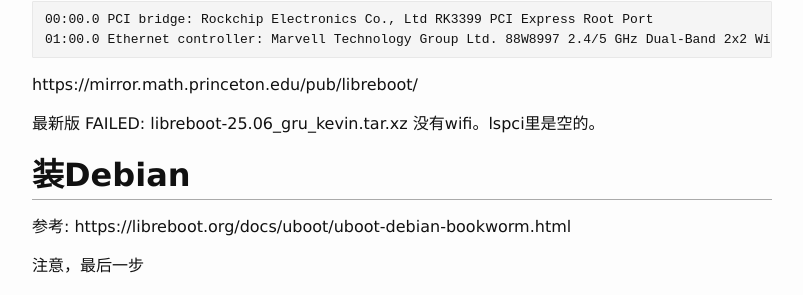
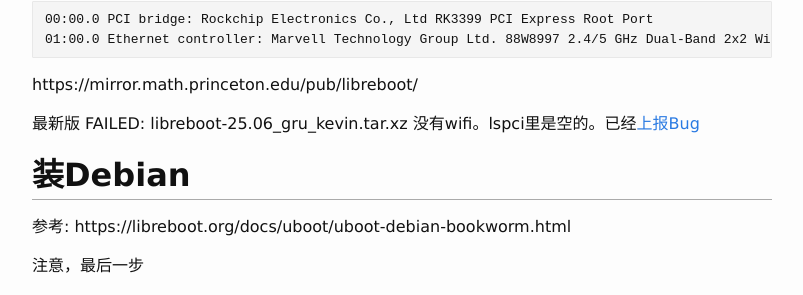
Before and after one commit to scateu/scateu.github.io, a Jekyll site: the page built from _posts/2025-07-22-chromebook-libreboot.md, in a window 1280 px wide and 900 px high, scrolled down 1447 px. Shown: the part 146-441 px from the top of the window, without its empty margins (238-1041 px from the left). Built offline with Jekyll 4.4.1, drawn with Linux system fonts in a browser that asks for light colours; nearby versions of some CDN libraries; comment, search, counter and statistics services are not loaded.

Commit message:
2025-07-22-chromebook-libreboot.md

```diff
--- a/_posts/2025-07-22-chromebook-libreboot.md
+++ b/_posts/2025-07-22-chromebook-libreboot.md
@@ -69,7 +69,7 @@
 
 https://mirror.math.princeton.edu/pub/libreboot/
 
-最新版 FAILED: libreboot-25.06_gru_kevin.tar.xz 没有wifi。lspci里是空的。
+最新版 FAILED: libreboot-25.06_gru_kevin.tar.xz 没有wifi。lspci里是空的。已经[上报Bug](https://codeberg.org/libreboot/lbmk/issues/353)
 
 
 ## 装Debian
```
